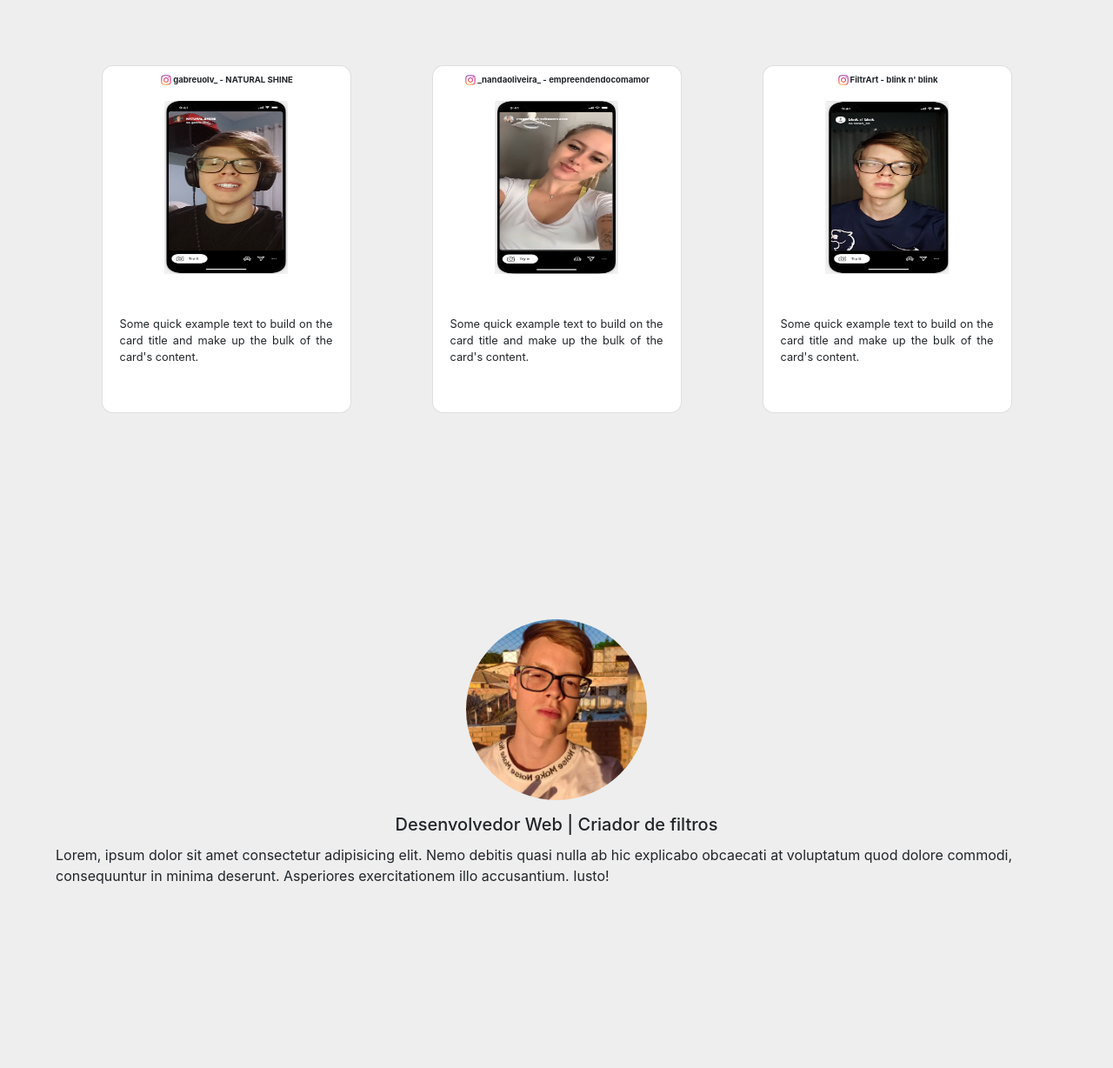
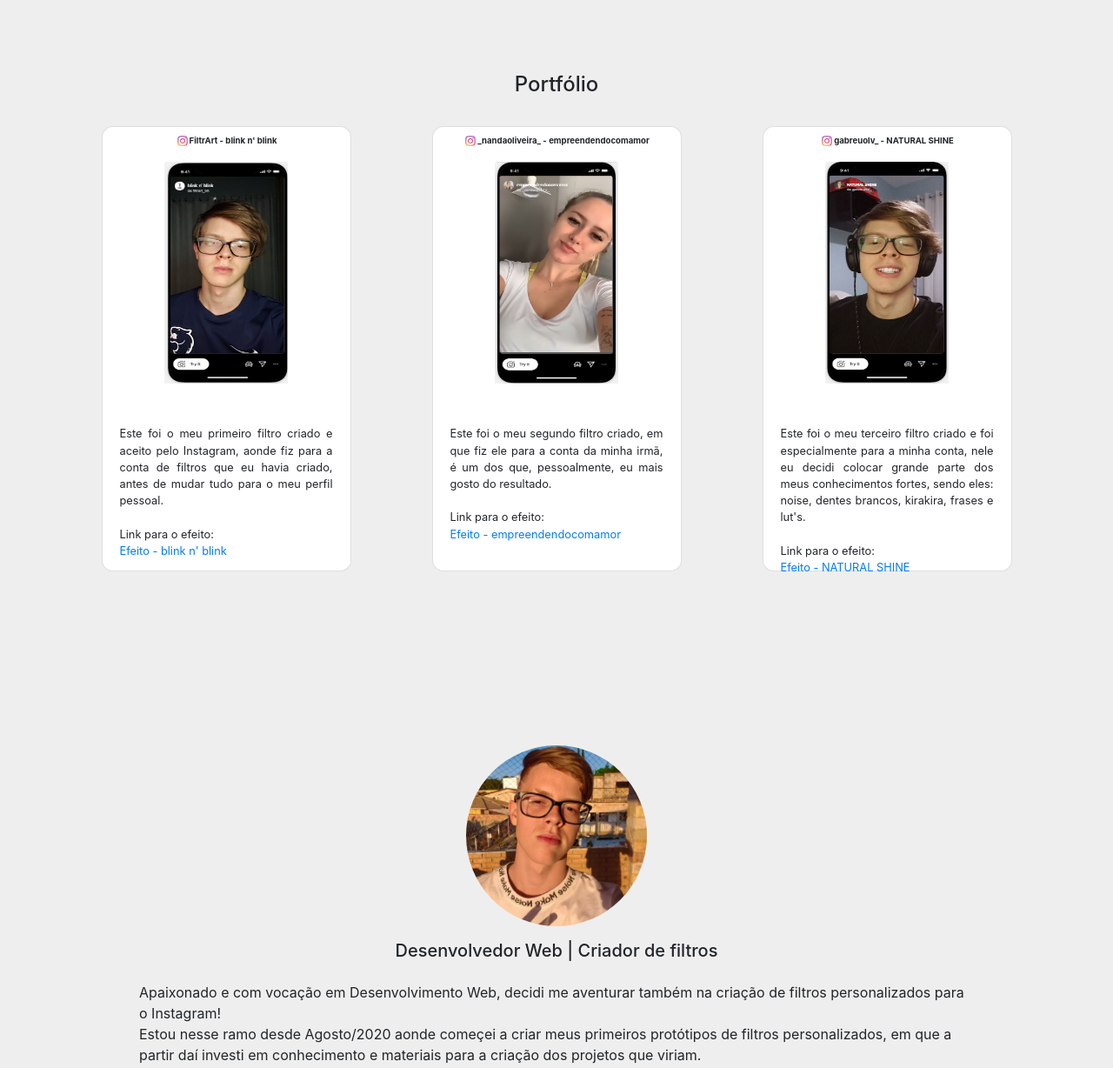
Before and after one commit to g4brieloliveira/Filtros-Bootstrap-, a plain HTML site: page index.html in a window 1280 px wide. Shown: the part 1597-2825 px from the top of the page at 87% size. Drawn offline with nearby package versions, Linux system fonts and the light colour scheme.

Commit message:
Adicionando conteúdo e responsividade

```diff
--- a/index.html
+++ b/index.html
@@ -149,17 +149,18 @@
         </div>
     </div>
     <section id="portfolio">
+      <div class="h4 text-center mb-4 title">Portfólio</div>
         <div class="container">
             <div class="row">
                 <div class="col-sm">
                 <div class="card">
                     <span><img src="/img/instagram.png" alt="">
-                            <p>gabreuolv_ - NATURAL SHINE</p>
+                        <p>FiltrArt - blink n' blink</p>
                     </span>
-                        <img src="/img/Natural Shine.png" class="card-img-top" alt="...">
+                    <img src="/img/Blink.png" class="card-img-top" alt="...">
                     <div class="card-body">
-                            <p class="card-text">Some quick example text to build on the card title and make up the bulk
-                                of the card's content.</p>
+                        <p class="card-text">Este foi o meu primeiro filtro criado e aceito pelo Instagram, aonde fiz para a conta de filtros que eu havia criado, antes de mudar tudo para o meu perfil pessoal.
+                          <br><br>Link para o efeito:<br> <a href="https://www.instagram.com/ar/3261827130559982">Efeito - blink n' blink</a>
                     </div>
                 </div>
                 </div>
@@ -170,20 +171,20 @@
                         </span>
                         <img src="/img/Empreendendo.png" class="card-img-top" alt="...">
                         <div class="card-body">
-                            <p class="card-text">Some quick example text to build on the card title and make up the bulk
-                                of the card's content.</p>
+                          <p class="card-text">Este foi o meu segundo filtro criado, em que fiz ele para a conta da minha irmã, é um dos que, pessoalmente, eu mais gosto do resultado.
+                            <br><br>Link para o efeito: <br> <a href="https://www.instagram.com/ar/1253319505006512">Efeito - empreendendocomamor</a>
                         </div>
                     </div>
                 </div>
                 <div class="col-sm">
                   <div class="card">
                       <span><img src="/img/instagram.png" alt="">
-                            <p>FiltrArt - blink n' blink</p>
+                          <p>gabreuolv_ - NATURAL SHINE</p>
                       </span>
-                        <img src="/img/Blink.png" class="card-img-top" alt="...">
+                      <img src="/img/Natural Shine.png" class="card-img-top" alt="...">
                       <div class="card-body">
-                            <p class="card-text">Some quick example text to build on the card title and make up the bulk
-                                of the card's content.</p>
+                        <p class="card-text">Este foi o meu terceiro filtro criado e foi especialmente para a minha conta, nele eu decidi colocar grande parte dos meus conhecimentos fortes, sendo eles: noise, dentes brancos, kirakira, frases e lut's.
+                          <br><br>Link para o efeito:<br> <a href="https://www.instagram.com/ar/363503768389469">Efeito - NATURAL SHINE</a></p>
                       </div>
                   </div>
                 </div>
@@ -202,9 +203,9 @@
                     <h5>Desenvolvedor Web | Criador de filtros</h5>
                 </div>
                 <div class="description">
-                    <p>Lorem, ipsum dolor sit amet consectetur adipisicing elit. Nemo debitis quasi nulla ab hic explicabo
-                        obcaecati at voluptatum quod dolore commodi, consequuntur in minima deserunt. Asperiores
-                        exercitationem illo accusantium. Iusto!</p>
+                    <p>Apaixonado e com vocação em Desenvolvimento Web, decidi me aventurar também na criação de filtros personalizados para o Instagram! <br>
+                      Estou nesse ramo desde Agosto/2020 aonde começei a criar meus primeiros protótipos de filtros personalizados, em que a partir daí investi em conhecimento e materiais para a criação dos projetos que viriam.
+                    </p>
                 </div>
             </div>
         </div>
--- a/style.css
+++ b/style.css
@@ -96,12 +96,15 @@
     display: flex;
     align-items: center;
     justify-content: center;
+    flex-direction: column;
     width: 100%;
     height: 100%;
 }
-
+#portfolio .title{
+    padding-top: 5rem;
+}
 #portfolio .container{
-    padding-top: 4.5rem;
+    padding-top: .6rem;
     display: flex;
     align-items: center;
     justify-content: center;
@@ -123,7 +126,7 @@
     align-items: center;
     justify-content: center;
     width: 82%;
-    height: 25rem;
+    height: 32rem;
     border-radius: .8rem;
 }
 
@@ -170,7 +173,7 @@
 }
 
 #about .contentAbout .description{
-    padding: .2rem 4rem;
+    padding: 1rem 10rem;
 }
 
 footer{
@@ -230,6 +233,20 @@ footer .footerContent .contacts img{
 }
 
 @media(max-width: 720px){
+    #portfolio .title{
+        padding-top: 6rem;
+    }
+
+    #portfolio .card{
+        margin-bottom: .5rem;
+    }
+
+    #about .contentAbout .description {
+        width: 100vw;
+        padding: 1.5rem;
+        text-align: justify;
+    }
+
     footer{
         width: 100%;
         height: 100%;
```
Lines whose indentation alone changed are shown as unchanged.
